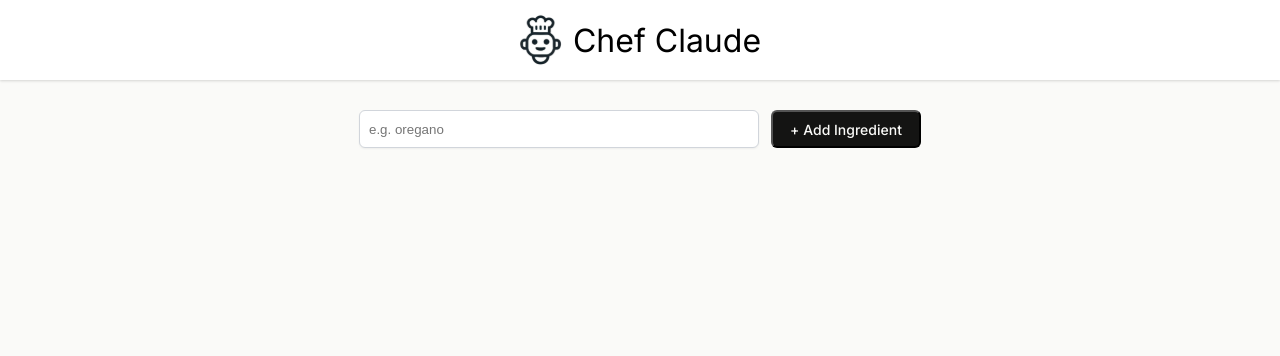
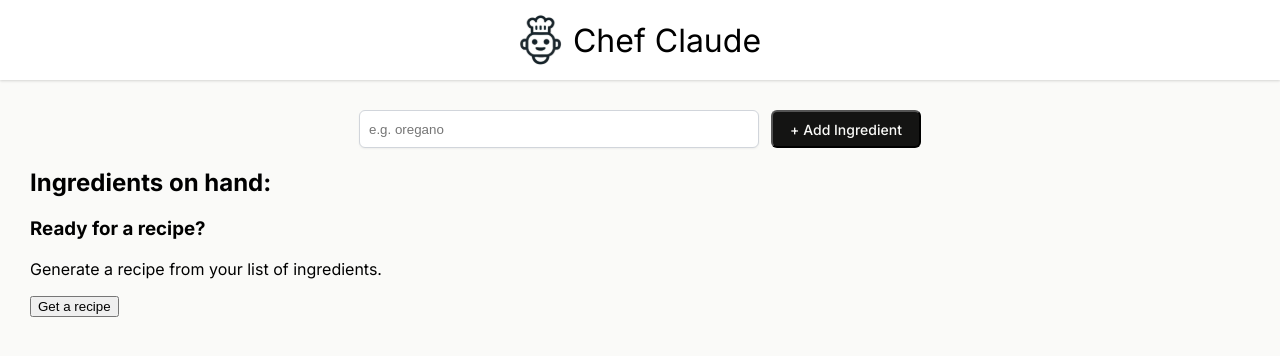
Before and after one commit to henriquelucio/React-Chef-Claude, a React (Vite) app: page / in a window 1280 px wide. Shown: the top 356 px of the page. Built offline with nearby package versions, Linux system fonts and the light colour scheme.

Commit message:
Section to show ingredients and recipe

```diff
--- a/src/components/Main.jsx
+++ b/src/components/Main.jsx
@@ -2,22 +2,20 @@ import React from "react"
 
 export default function Main(){
 
+    const [ingredients, setIngredients] = React.useState([])
 
-    const [ingredients, setIngredients] = React.useState([])
     let ingredientsListItems = ingredients.map(ingredient => (
         <li key={ingredient}>{ingredient}</li>
     ))
 
-    function addIngredients(event){
-        event.preventDefault()
-        const formData = new FormData(event.currentTarget)
+    function addIngredients(formData){
         const newIngredient = formData.get("ingredient")
         setIngredients(prevIngredients => [...prevIngredients, newIngredient])
     }
 
     return (
         <main>
-            <form onSubmit={addIngredients} className="add-ingredient-form">
+            <form action={addIngredients} className="add-ingredient-form">
                 <input
                     aria-label="Add ingredient"
                     type="text"
@@ -25,9 +23,16 @@ export default function Main(){
                     name="ingredient"  />
                 <button>+ Add Ingredient</button>
             </form>
-            <ul>
-                {ingredientsListItems}
-            </ul>
+            <section>
+                <h2>Ingredients on hand:</h2>
+                <ul className="ingredients-list" aria-live="polite">{ingredientsListItems}</ul>
+                <div className="get-recipe-container">
+                    <h3>Ready for a recipe?</h3>
+                    <p>Generate a recipe from your list of ingredients.</p>
+                </div>
+                <button>Get a recipe</button>
+            </section>
+
         </main>
     )
 }
```
